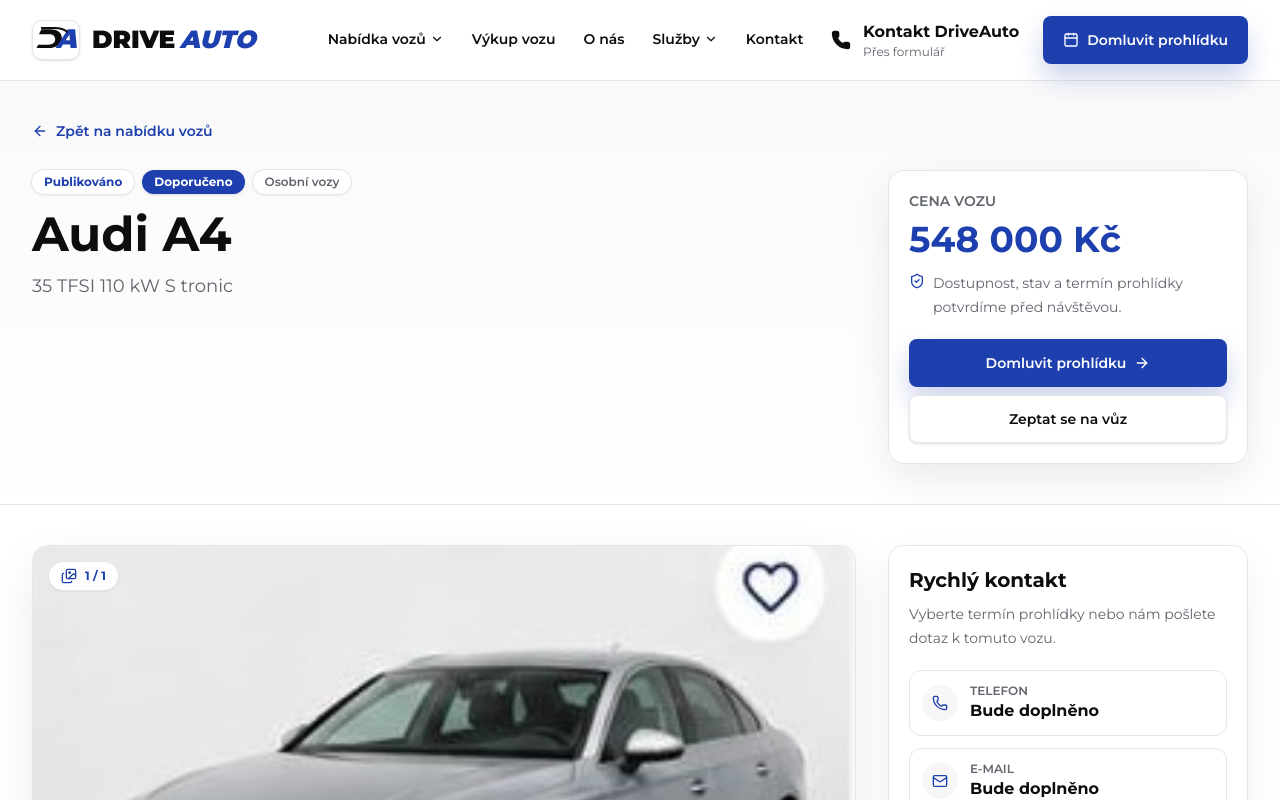
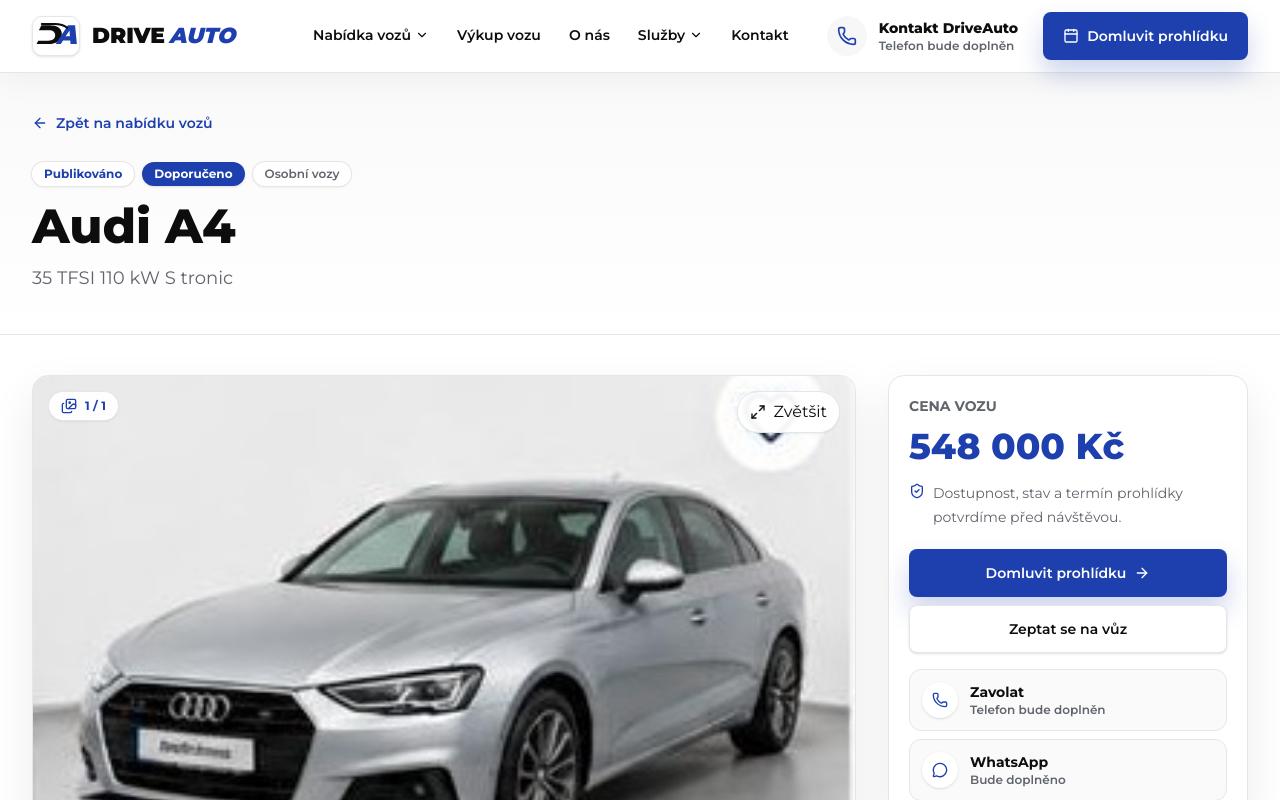
Before and after one commit to dolishx/driveauto.cz, a Next.js app: page /nabidka-vozu/audi-a4-35-tfsi in a window 1280 px wide. Shown: the top 800 px of the page. Built offline with nearby package versions, Linux system fonts and the light colour scheme.

Commit message:
Polish DriveAuto visual UX issues

```diff
--- a/src/app/(site)/nabidka-vozu/[slug]/page.tsx
+++ b/src/app/(site)/nabidka-vozu/[slug]/page.tsx
@@ -7,6 +7,7 @@
   Gauge,
   Mail,
   MapPin,
+  MessageCircle,
   Phone,
   Settings,
   ShieldCheck,
@@ -114,8 +115,7 @@
             Zpět na nabídku vozů
           </Link>
 
-          <div className="mt-6 grid gap-8 lg:grid-cols-[minmax(0,1fr)_360px] lg:items-start">
-            <div className="min-w-0">
+          <div className="mt-6 max-w-4xl">
             <div className="flex flex-wrap items-center gap-2">
               <span className="rounded-full bg-white px-3 py-1 text-xs font-bold text-brand-blue shadow-sm ring-1 ring-brand-line">
                 {vehicle.status}
@@ -130,44 +130,27 @@
               </span>
             </div>
 
-              <h1 className="mt-4 text-4xl font-bold text-brand-navy md:text-5xl">
+            <h1 className="mt-4 text-4xl font-extrabold text-brand-navy md:text-5xl">
               {vehicleName}
             </h1>
             <p className="mt-3 max-w-3xl text-lg leading-8 text-brand-muted">
               {vehicle.variant}
             </p>
           </div>
-
-            <aside className="rounded-2xl border border-brand-line bg-white p-5 shadow-[0_16px_40px_rgba(13,13,13,0.08)]">
-              <p className="text-sm font-semibold uppercase text-brand-muted">Cena vozu</p>
-              <p className="mt-2 text-4xl font-bold text-brand-blue">
-                {formatPrice(vehicle.price)}
-              </p>
-              <p className="mt-3 flex items-start gap-2 text-sm leading-6 text-brand-muted">
-                <ShieldCheck className="mt-0.5 h-4 w-4 shrink-0 text-brand-blue" />
-                Dostupnost, stav a termín prohlídky potvrdíme před návštěvou.
-              </p>
-              <div className="mt-5 grid gap-2">
-                <ButtonLink href="/domluvit-prohlidku" className="h-12 w-full">
-                  Domluvit prohlídku
-                  <ArrowRight className="h-4 w-4" />
-                </ButtonLink>
-                <ButtonLink href="/kontakt" variant="secondary" className="h-12 w-full">
-                  Zeptat se na vůz
-                </ButtonLink>
-              </div>
-            </aside>
-          </div>
         </div>
       </section>
 
       <main className="mx-auto max-w-7xl px-4 py-10 sm:px-6 lg:px-8">
         <div className="grid gap-8 lg:grid-cols-[minmax(0,1fr)_360px] lg:items-start">
-          <div className="min-w-0 space-y-8">
-            <section>
+          <section className="min-w-0">
             <VehicleGallery images={galleryImages} vehicleName={vehicleName} />
           </section>
 
+          <PriceActionPanel price={vehicle.price} />
+        </div>
+
+        <div className="mt-8 grid gap-8 lg:grid-cols-[minmax(0,1fr)_360px] lg:items-start">
+          <div className="min-w-0 space-y-8">
             {specTiles.length ? (
               <section className="grid gap-3 sm:grid-cols-2 lg:grid-cols-4">
                 {specTiles.map((item) => (
@@ -293,17 +276,64 @@
       </main>
 
       <div className="fixed inset-x-0 bottom-0 z-40 border-t border-brand-line bg-white/96 px-4 py-3 shadow-[0_-12px_32px_rgba(13,13,13,0.10)] backdrop-blur lg:hidden">
-        <div className="mx-auto flex max-w-7xl items-center gap-3">
+        <div className="mx-auto flex max-w-7xl items-center gap-2">
           <div className="min-w-0 flex-1">
-            <p className="truncate text-xs font-semibold uppercase text-brand-muted">Cena vozu</p>
-            <p className="truncate text-lg font-extrabold text-brand-blue">{formatPrice(vehicle.price)}</p>
+            <p className="truncate text-[11px] font-semibold uppercase text-brand-muted">Cena</p>
+            <p className="truncate text-base font-extrabold text-brand-blue sm:text-lg">{formatPrice(vehicle.price)}</p>
           </div>
+          <ButtonLink href="/kontakt" variant="secondary" className="h-11 shrink-0 px-3">
+            Dotaz
+          </ButtonLink>
           <ButtonLink href="/domluvit-prohlidku" className="h-11 shrink-0 px-4">
             Prohlídka
             <ArrowRight className="h-4 w-4" />
           </ButtonLink>
         </div>
       </div>
+    </div>
+  );
+}
+
+function PriceActionPanel({ price }: { price: number }) {
+  return (
+    <aside className="rounded-2xl border border-brand-line bg-white p-5 shadow-[0_18px_46px_rgba(13,13,13,0.08)] lg:sticky lg:top-24">
+      <p className="text-sm font-bold uppercase text-brand-muted">Cena vozu</p>
+      <p className="mt-2 text-4xl font-extrabold leading-tight text-brand-blue sm:text-5xl lg:text-4xl">
+        {formatPrice(price)}
+      </p>
+      <p className="mt-3 flex items-start gap-2 text-sm leading-6 text-brand-muted">
+        <ShieldCheck className="mt-0.5 h-4 w-4 shrink-0 text-brand-blue" />
+        Dostupnost, stav a termín prohlídky potvrdíme před návštěvou.
+      </p>
+
+      <div className="mt-5 grid gap-2">
+        <ButtonLink href="/domluvit-prohlidku" className="h-12 w-full">
+          Domluvit prohlídku
+          <ArrowRight className="h-4 w-4" />
+        </ButtonLink>
+        <ButtonLink href="/kontakt" variant="secondary" className="h-12 w-full">
+          Zeptat se na vůz
+        </ButtonLink>
+      </div>
+
+      <div className="mt-4 grid gap-2 sm:grid-cols-2 lg:grid-cols-1">
+        <ContactActionPlaceholder icon={<Phone className="h-4 w-4" />} title="Zavolat" value="Telefon bude doplněn" />
+        <ContactActionPlaceholder icon={<MessageCircle className="h-4 w-4" />} title="WhatsApp" value="Bude doplněno" />
+      </div>
+    </aside>
+  );
+}
+
+function ContactActionPlaceholder({ icon, title, value }: { icon: ReactNode; title: string; value: string }) {
+  return (
+    <div className="flex min-w-0 items-center gap-3 rounded-xl border border-brand-line bg-brand-soft/65 px-3 py-3">
+      <span className="flex h-9 w-9 shrink-0 items-center justify-center rounded-full bg-white text-brand-blue shadow-sm">
+        {icon}
+      </span>
+      <span className="min-w-0">
+        <span className="block text-sm font-bold text-brand-navy">{title}</span>
+        <span className="block truncate text-xs font-semibold text-brand-muted">{value}</span>
+      </span>
     </div>
   );
 }
--- a/src/app/(site)/nabidka-vozu/page.tsx
+++ b/src/app/(site)/nabidka-vozu/page.tsx
@@ -76,12 +76,12 @@
                 </p>
               </div>
             </div>
-            <label className="grid gap-2 text-sm font-semibold text-brand-muted sm:flex sm:items-center sm:justify-end">
+            <label className="grid min-w-0 gap-2 text-sm font-semibold text-brand-muted sm:flex sm:items-center sm:justify-end">
               <span className="flex items-center gap-2">
                 <ArrowUpDown className="h-4 w-4 text-brand-blue" />
                 Řazení
               </span>
-              <select className="h-11 min-w-48 rounded-lg border border-brand-line bg-white px-3 text-brand-navy outline-none transition focus:border-brand-blue">
+              <select className="h-11 w-full min-w-0 rounded-lg border border-brand-line bg-white px-3 text-brand-navy outline-none transition focus:border-brand-blue sm:w-auto sm:min-w-48">
                 <option>Nejnovější v nabídce</option>
                 <option>Cena od nejnižší</option>
                 <option>Nejnižší nájezd</option>
--- a/src/components/admin/admin-sidebar.tsx
+++ b/src/components/admin/admin-sidebar.tsx
@@ -56,7 +56,11 @@
   return (
     <aside className="hidden min-h-screen w-72 border-r border-brand-line bg-white lg:flex lg:flex-col">
       <div className="flex h-24 items-center px-7">
-        <Logo />
+        <Logo
+          className="gap-2.5"
+          markClassName="h-10 w-12"
+          textClassName="[&>svg]:h-7 [&>svg]:w-40"
+        />
       </div>
       <nav className="flex-1 space-y-7 px-5 py-4">
         {groups.map((group, index) => (
--- a/src/components/site/public-header.tsx
+++ b/src/components/site/public-header.tsx
@@ -26,9 +26,13 @@
   const pathname = usePathname();
 
   return (
-    <header className="sticky top-0 z-50 border-b border-brand-line bg-white/95 backdrop-blur">
-      <div className="mx-auto flex h-20 max-w-7xl items-center justify-between px-4 sm:px-6 lg:px-8">
-        <Logo />
+    <header className="sticky top-0 z-50 border-b border-brand-line bg-white/96 shadow-[0_10px_30px_rgba(13,13,13,0.04)] backdrop-blur">
+      <div className="mx-auto flex h-[72px] max-w-7xl items-center justify-between px-4 sm:px-6 lg:px-8">
+        <Logo
+          className="gap-2.5"
+          markClassName="h-10 w-12"
+          textClassName="[&>svg]:h-7 [&>svg]:w-40 xl:[&>svg]:w-48"
+        />
 
         <nav className="hidden items-center gap-7 lg:flex" aria-label="Hlavní navigace">
           {navItems.map((item) => (
@@ -36,7 +40,7 @@
               key={item.label}
               href={item.href}
               className={cn(
-                "flex h-20 items-center gap-1 border-b-2 border-transparent text-sm font-semibold text-brand-navy transition-colors hover:text-brand-blue",
+                "flex h-[72px] items-center gap-1 border-b-2 border-transparent text-sm font-semibold text-brand-navy transition-colors hover:text-brand-blue",
                 isActive(pathname, item.href) &&
                   "border-brand-blue text-brand-blue",
               )}
@@ -47,15 +51,20 @@
           ))}
         </nav>
 
-        <div className="hidden items-center gap-6 lg:flex">
-          <div className="flex items-center gap-3">
-            <Phone className="h-5 w-5 fill-brand-navy text-brand-navy" />
+        <div className="hidden items-center gap-4 lg:flex">
+          <Link
+            href="/kontakt"
+            className="group flex items-center gap-3 rounded-xl border border-transparent px-2 py-2 transition hover:border-brand-line hover:bg-brand-soft"
+          >
+            <span className="flex h-10 w-10 items-center justify-center rounded-full bg-brand-soft text-brand-blue transition group-hover:bg-brand-blue group-hover:text-white">
+              <Phone className="h-5 w-5" />
+            </span>
             <span className="leading-tight">
-              <span className="block text-base font-bold">Kontakt DriveAuto</span>
-              <span className="block text-xs text-brand-muted">Přes formulář</span>
+              <span className="block text-sm font-extrabold text-brand-navy">Kontakt DriveAuto</span>
+              <span className="block text-xs font-semibold text-brand-muted">Telefon bude doplněn</span>
             </span>
-          </div>
-          <ButtonLink href="/domluvit-prohlidku">
+          </Link>
+          <ButtonLink href="/domluvit-prohlidku" className="h-12 px-5">
             <Calendar className="h-4 w-4" />
             Domluvit prohlídku
           </ButtonLink>
@@ -69,10 +78,14 @@
             <Menu className="h-5 w-5 group-open:hidden" />
             <X className="hidden h-5 w-5 group-open:block" />
           </summary>
-          <div className="fixed left-0 right-0 top-20 border-t border-brand-line bg-white px-4 py-4 shadow-lg">
+          <div className="fixed left-0 right-0 top-[72px] border-t border-brand-line bg-white px-4 py-4 shadow-lg">
             <div className="mx-auto max-w-7xl">
               <div className="mb-4 flex items-center justify-between rounded-2xl border border-brand-line bg-brand-soft px-4 py-3">
-                <Logo className="gap-2" />
+                <Logo
+                  className="gap-2"
+                  markClassName="h-9 w-11"
+                  textClassName="[&>svg]:h-6 [&>svg]:w-36"
+                />
                 <span className="text-xs font-bold uppercase text-brand-blue">Menu</span>
               </div>
               <nav className="grid gap-1" aria-label="Mobilní navigace">
@@ -88,6 +101,18 @@
                     {item.label}
                   </Link>
                 ))}
+                <Link
+                  href="/kontakt"
+                  className="mt-2 flex items-center gap-3 rounded-xl border border-brand-line bg-white px-3 py-3 text-sm font-semibold text-brand-navy"
+                >
+                  <span className="flex h-10 w-10 items-center justify-center rounded-full bg-brand-soft text-brand-blue">
+                    <Phone className="h-5 w-5" />
+                  </span>
+                  <span>
+                    <span className="block font-bold">Kontakt DriveAuto</span>
+                    <span className="block text-xs text-brand-muted">Telefon bude doplněn</span>
+                  </span>
+                </Link>
                 <ButtonLink href="/domluvit-prohlidku" className="mt-2 w-full">
                   <Calendar className="h-4 w-4" />
                   Domluvit prohlídku
--- a/src/components/site/search-bar.tsx
+++ b/src/components/site/search-bar.tsx
@@ -29,14 +29,14 @@
       onSubmit={(event) => event.preventDefault()}
     >
       {showCategories ? (
-        <div className="mb-5 flex flex-wrap gap-2 border-b border-brand-line pb-4">
+        <div className="mb-5 grid grid-cols-2 gap-2 border-b border-brand-line pb-4 sm:flex sm:flex-wrap">
           {categories.map((item) => (
             <button
               key={item}
               type="button"
               onClick={() => setCategory(item)}
               className={cn(
-                "inline-flex h-10 items-center gap-2 rounded-lg px-4 text-sm font-semibold transition-colors",
+                "inline-flex h-11 items-center justify-center gap-2 rounded-lg px-3 text-center text-sm font-semibold transition-colors sm:h-10 sm:justify-start sm:px-4",
                 category === item
                   ? "bg-brand-soft text-brand-blue"
                   : "text-brand-muted hover:bg-brand-soft hover:text-brand-navy",
@@ -49,7 +49,7 @@
         </div>
       ) : null}
 
-      <div className="grid gap-4 lg:grid-cols-[1fr_1fr_0.85fr_0.9fr_0.9fr_auto]">
+      <div className="grid gap-4 sm:grid-cols-2 lg:grid-cols-[1fr_1fr_0.85fr_0.9fr_0.9fr_auto]">
         <SearchField label="Značka" compact={compact} icon={<Tag className="h-4 w-4" />}>
           <option>Vyberte značku</option>
           <option>Škoda</option>
--- a/src/components/site/vehicle-card.tsx
+++ b/src/components/site/vehicle-card.tsx
@@ -34,16 +34,19 @@
       </div>
 
       <div className="p-5">
-        <div className="flex min-h-[116px] flex-col">
-          <div className="flex items-start justify-between gap-4">
+        <div className="flex min-h-[132px] flex-col">
+          <div>
+            <p className="text-xs font-bold uppercase text-brand-muted">Cena vozu</p>
+            <p className="mt-1 text-2xl font-extrabold leading-tight text-brand-blue">
+              {formatPrice(vehicle.price)}
+            </p>
+          </div>
+          <div className="mt-3">
             <Link href={detailHref}>
-              <h3 className="text-lg font-bold text-brand-navy transition-colors hover:text-brand-blue">
+              <h3 className="text-lg font-extrabold leading-snug text-brand-navy transition-colors hover:text-brand-blue">
                 {vehicle.brand} {vehicle.model}
               </h3>
             </Link>
-            <p className="shrink-0 text-right text-lg font-bold text-brand-blue">
-              {formatPrice(vehicle.price)}
-            </p>
           </div>
           <p className="mt-1 line-clamp-2 text-sm leading-6 text-brand-muted">{vehicle.variant}</p>
           <p className="mt-auto inline-flex items-center gap-2 pt-3 text-xs font-semibold text-brand-muted">
--- a/src/components/site/vehicle-gallery.tsx
+++ b/src/components/site/vehicle-gallery.tsx
@@ -1,7 +1,7 @@
 "use client";
 
-import { ChevronLeft, ChevronRight, Images } from "lucide-react";
-import { useMemo, useState } from "react";
+import { ChevronLeft, ChevronRight, Images, Maximize2, X } from "lucide-react";
+import { useCallback, useEffect, useMemo, useState, type TouchEvent } from "react";
 
 import { VehicleImage } from "@/components/site/vehicle-image";
 
@@ -13,10 +13,12 @@
 export function VehicleGallery({ images, vehicleName }: VehicleGalleryProps) {
   const galleryImages = useMemo(() => uniqueImages(images), [images]);
   const [activeIndex, setActiveIndex] = useState(0);
+  const [touchStartX, setTouchStartX] = useState<number | null>(null);
+  const [isZoomOpen, setIsZoomOpen] = useState(false);
   const activeImage = galleryImages[activeIndex] ?? "";
   const hasMultipleImages = galleryImages.length > 1;
 
-  function showImage(index: number) {
+  const showImage = useCallback((index: number) => {
     if (!galleryImages.length) {
       setActiveIndex(0);
       return;
@@ -24,12 +26,52 @@
 
     const nextIndex = (index + galleryImages.length) % galleryImages.length;
     setActiveIndex(nextIndex);
+  }, [galleryImages.length]);
+
+  useEffect(() => {
+    if (!isZoomOpen) return;
+
+    function handleKeyDown(event: KeyboardEvent) {
+      if (event.key === "Escape") {
+        setIsZoomOpen(false);
+      }
+
+      if (event.key === "ArrowLeft") {
+        showImage(activeIndex - 1);
+      }
+
+      if (event.key === "ArrowRight") {
+        showImage(activeIndex + 1);
+      }
+    }
+
+    window.addEventListener("keydown", handleKeyDown);
+    return () => window.removeEventListener("keydown", handleKeyDown);
+  }, [activeIndex, isZoomOpen, showImage]);
+
+  function handleTouchEnd(event: TouchEvent<HTMLDivElement>) {
+    if (touchStartX === null || !hasMultipleImages) {
+      setTouchStartX(null);
+      return;
+    }
+
+    const deltaX = event.changedTouches[0].clientX - touchStartX;
+
+    if (Math.abs(deltaX) > 44) {
+      showImage(activeIndex + (deltaX < 0 ? 1 : -1));
+    }
+
+    setTouchStartX(null);
   }
 
   return (
     <div className="min-w-0">
       <div className="overflow-hidden rounded-2xl border border-brand-line bg-brand-soft shadow-[0_18px_46px_rgba(13,13,13,0.08)]">
-        <div className="relative aspect-[16/10] min-h-[220px] sm:min-h-[260px]">
+        <div
+          className="relative aspect-[16/10] min-h-[220px] touch-pan-y sm:min-h-[260px]"
+          onTouchStart={(event) => setTouchStartX(event.touches[0].clientX)}
+          onTouchEnd={handleTouchEnd}
+        >
           <VehicleImage
             src={activeImage}
             alt={vehicleName}
@@ -42,6 +84,18 @@
             <Images className="h-4 w-4" />
             {galleryImages.length ? `${activeIndex + 1} / ${galleryImages.length}` : "Fotografie"}
           </div>
+
+          {activeImage ? (
+            <button
+              type="button"
+              onClick={() => setIsZoomOpen(true)}
+              aria-label="Zvětšit fotografii"
+              className="absolute right-4 top-4 inline-flex h-10 items-center gap-2 rounded-full bg-white/95 px-3 text-xs font-bold text-brand-navy shadow-sm ring-1 ring-brand-line transition hover:text-brand-blue"
+            >
+              <Maximize2 className="h-4 w-4" />
+              <span className="hidden sm:inline">Zvětšit</span>
+            </button>
+          ) : null}
 
           {hasMultipleImages ? (
             <>
@@ -66,9 +120,9 @@
         </div>
       </div>
 
-      <div className="mt-3 flex snap-x gap-3 overflow-x-auto pb-2">
-        {galleryImages.length ? (
-          galleryImages.map((image, index) => (
+      {hasMultipleImages ? (
+        <div className="mt-3 flex snap-x gap-3 overflow-x-auto pb-2">
+          {galleryImages.map((image, index) => (
             <button
               key={image}
               type="button"
@@ -87,13 +141,69 @@
                 sizes="112px"
               />
             </button>
-          ))
-        ) : (
+          ))}
+        </div>
+      ) : !galleryImages.length ? (
+        <div className="mt-3 flex snap-x gap-3 overflow-x-auto pb-2">
           <div className="relative h-20 w-28 shrink-0 overflow-hidden rounded-xl border border-brand-line bg-brand-soft">
             <VehicleImage src="" alt="" sizes="112px" />
           </div>
-        )}
-      </div>
+        </div>
+      ) : null}
+
+      {isZoomOpen ? (
+        <div
+          className="fixed inset-0 z-[80] bg-brand-black/92 px-4 py-6"
+          role="dialog"
+          aria-modal="true"
+          aria-label={`Zvětšená fotografie vozu ${vehicleName}`}
+        >
+          <div className="mx-auto flex h-full max-w-7xl flex-col">
+            <div className="mb-4 flex items-center justify-between gap-4 text-white">
+              <p className="min-w-0 truncate text-sm font-bold">
+                {vehicleName} · {galleryImages.length ? `${activeIndex + 1} / ${galleryImages.length}` : "Fotografie"}
+              </p>
+              <button
+                type="button"
+                onClick={() => setIsZoomOpen(false)}
+                className="flex h-11 w-11 shrink-0 items-center justify-center rounded-full bg-white/10 text-white ring-1 ring-white/20 transition hover:bg-white/20"
+                aria-label="Zavřít zvětšenou fotografii"
+              >
+                <X className="h-5 w-5" />
+              </button>
+            </div>
+            <div className="relative min-h-0 flex-1 overflow-hidden rounded-2xl bg-black">
+              <VehicleImage
+                src={activeImage}
+                alt={vehicleName}
+                priority
+                className="object-contain"
+                sizes="100vw"
+              />
+              {hasMultipleImages ? (
+                <>
+                  <button
+                    type="button"
+                    onClick={() => showImage(activeIndex - 1)}
+                    className="absolute left-3 top-1/2 flex h-11 w-11 -translate-y-1/2 items-center justify-center rounded-full bg-white/90 text-brand-navy shadow-sm transition hover:text-brand-blue sm:left-5"
+                    aria-label="Předchozí fotografie"
+                  >
+                    <ChevronLeft className="h-5 w-5" />
+                  </button>
+                  <button
+                    type="button"
+                    onClick={() => showImage(activeIndex + 1)}
+                    className="absolute right-3 top-1/2 flex h-11 w-11 -translate-y-1/2 items-center justify-center rounded-full bg-white/90 text-brand-navy shadow-sm transition hover:text-brand-blue sm:right-5"
+                    aria-label="Další fotografie"
+                  >
+                    <ChevronRight className="h-5 w-5" />
+                  </button>
+                </>
+              ) : null}
+            </div>
+          </div>
+        </div>
+      ) : null}
     </div>
   );
 }
--- a/src/components/site/vehicle-image.tsx
+++ b/src/components/site/vehicle-image.tsx
@@ -29,6 +29,7 @@
       <img
         src={normalizedSrc}
         alt={alt}
+        loading={priority ? "eager" : "lazy"}
         className={`absolute inset-0 h-full w-full ${className}`}
         onError={() => setFailed(true)}
       />
@@ -40,7 +41,7 @@
       src={normalizedSrc}
       alt={alt}
       fill
-      priority={priority}
+      loading={priority ? "eager" : undefined}
       className={className}
       sizes={sizes}
       onError={() => setFailed(true)}
--- a/src/components/site/vehicle-list-card.tsx
+++ b/src/components/site/vehicle-list-card.tsx
@@ -57,18 +57,18 @@
 
           <div className="flex flex-col gap-3 sm:flex-row sm:items-start sm:justify-between lg:block">
             <div className="min-w-0">
+              <div className="mb-3 rounded-xl border border-brand-line bg-brand-soft/65 px-4 py-3 lg:hidden">
+                <p className="text-xs font-bold uppercase text-brand-muted">Cena vozu</p>
+                <p className="mt-1 text-3xl font-extrabold leading-tight text-brand-blue">{formatPrice(vehicle.price)}</p>
+              </div>
               <Link href={detailHref}>
-                <h2 className="text-2xl font-bold text-brand-navy transition-colors hover:text-brand-blue">
+                <h2 className="text-2xl font-extrabold text-brand-navy transition-colors hover:text-brand-blue">
                   {vehicle.brand} {vehicle.model}
                 </h2>
               </Link>
               <p className="mt-2 text-sm leading-6 text-brand-muted sm:text-base">
                 {vehicle.variant}
               </p>
-            </div>
-            <div className="rounded-xl border border-brand-line bg-brand-soft/65 px-4 py-3 sm:text-right lg:hidden">
-              <p className="text-xs font-semibold uppercase text-brand-muted">Cena vozu</p>
-              <p className="mt-1 text-2xl font-bold text-brand-blue">{formatPrice(vehicle.price)}</p>
             </div>
           </div>
 
@@ -83,8 +83,11 @@
         <div className="flex flex-col gap-5 rounded-2xl border border-brand-line bg-brand-soft/55 p-4 lg:items-stretch">
           <div className="hidden lg:block">
             <p className="text-xs font-semibold uppercase text-brand-muted">Cena vozu</p>
-            <p className="mt-1 text-3xl font-bold text-brand-blue">
+            <p className="mt-1 text-3xl font-extrabold text-brand-blue">
               {formatPrice(vehicle.price)}
+            </p>
+            <p className="mt-2 text-xs font-semibold leading-5 text-brand-muted">
+              Cena je hlavní orientační údaj. Dostupnost potvrdíme před prohlídkou.
             </p>
           </div>
           <div className="grid gap-2">
```
Also changed, not shown: src/app/admin/page.tsx (+23 -1 lines), src/components/admin/lead-management.tsx (+36 -16 lines). Lines whose indentation alone changed are shown as unchanged.
